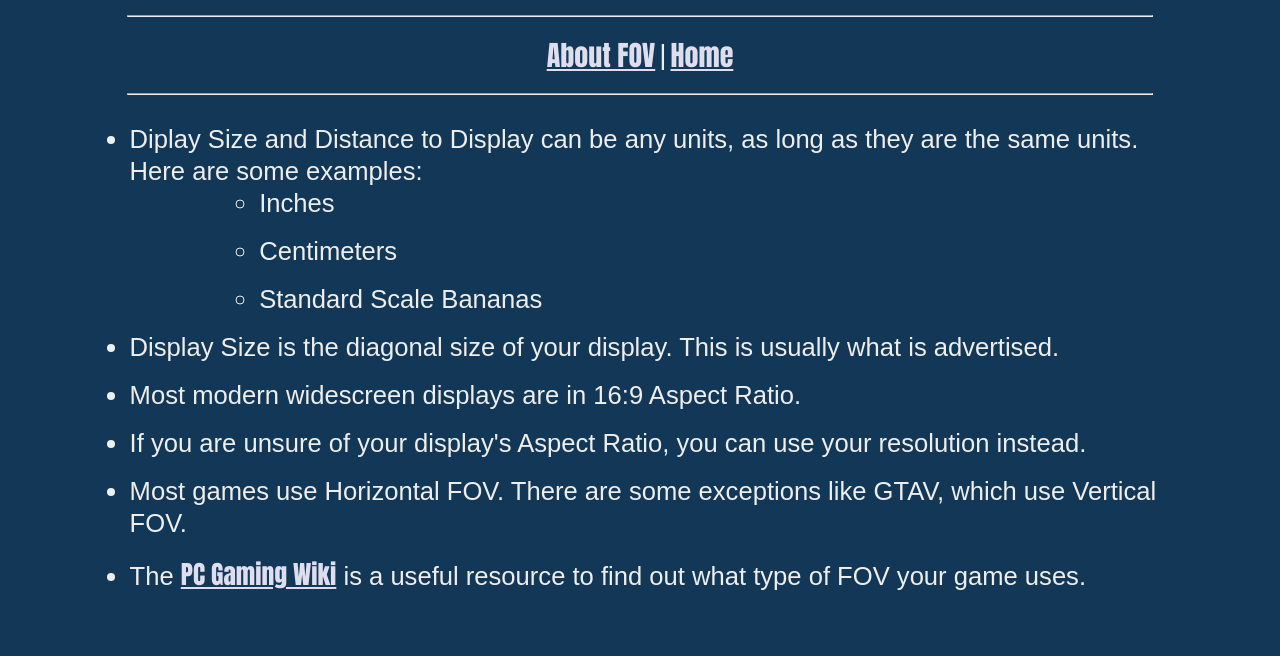
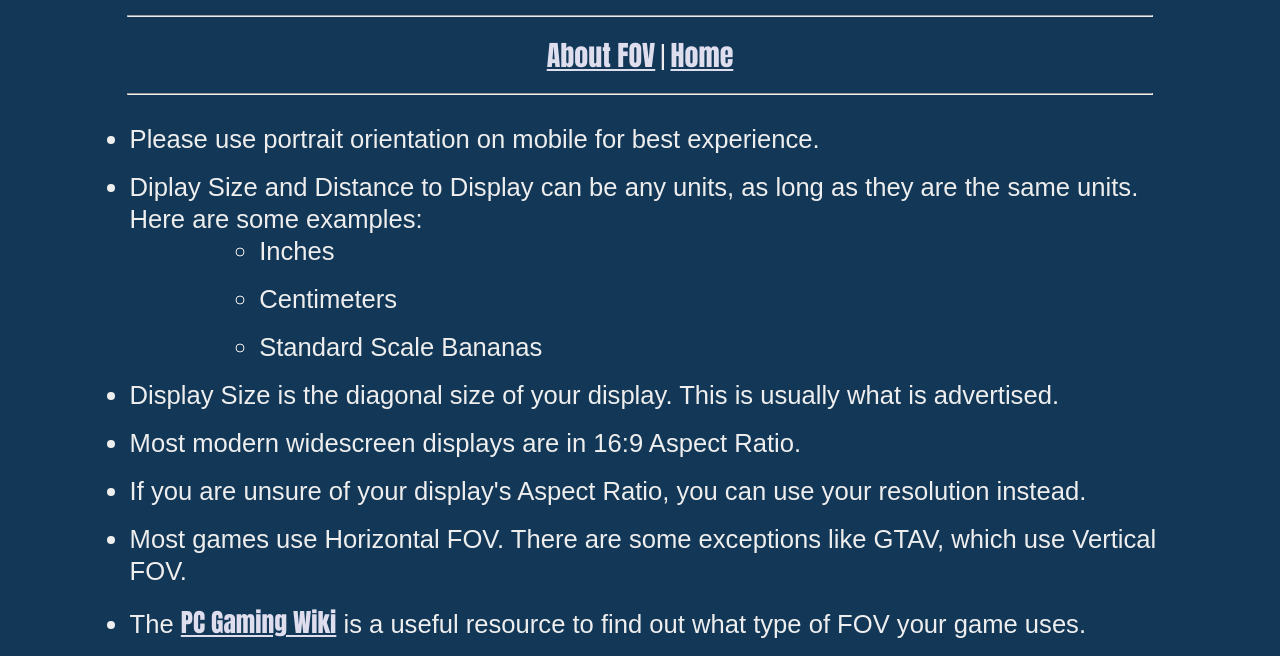
Before and after one commit to Puulis/Puulis.github.io, a plain HTML site: page howto.htm in a window 1280 px wide. Shown: the part 144-800 px from the top of the page. Drawn offline with Linux system fonts and the light colour scheme.

Commit message:
Add files via upload

```diff
--- a/howto.htm
+++ b/howto.htm
@@ -34,6 +34,9 @@
 			<hr>
 			<ul>
 				<li>
+					<p1>Please use portrait orientation on mobile for best experience.</p1>
+				</li>
+				<li>
 					<p1>Diplay Size and Distance to Display can be any units, as long as they are the same units. Here are some examples:</p1>
 					<ul>
 						<li>
```
